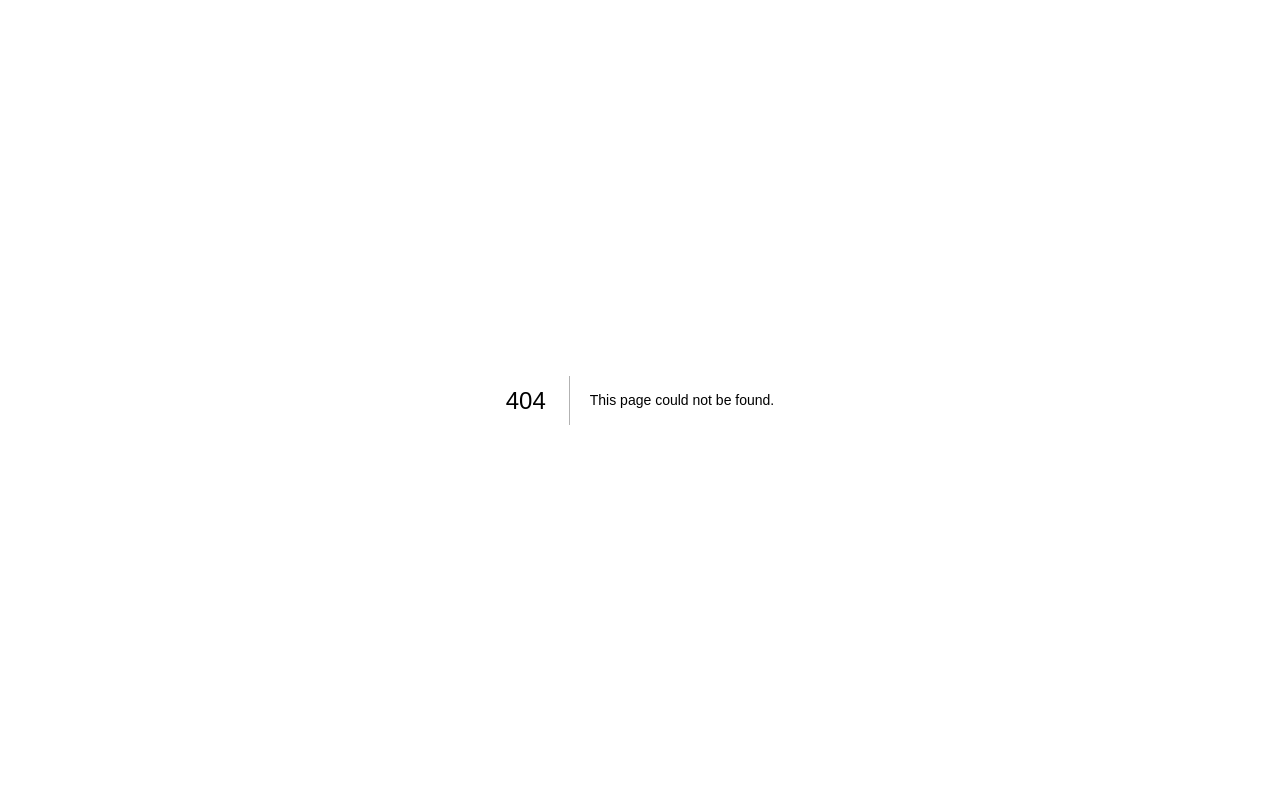
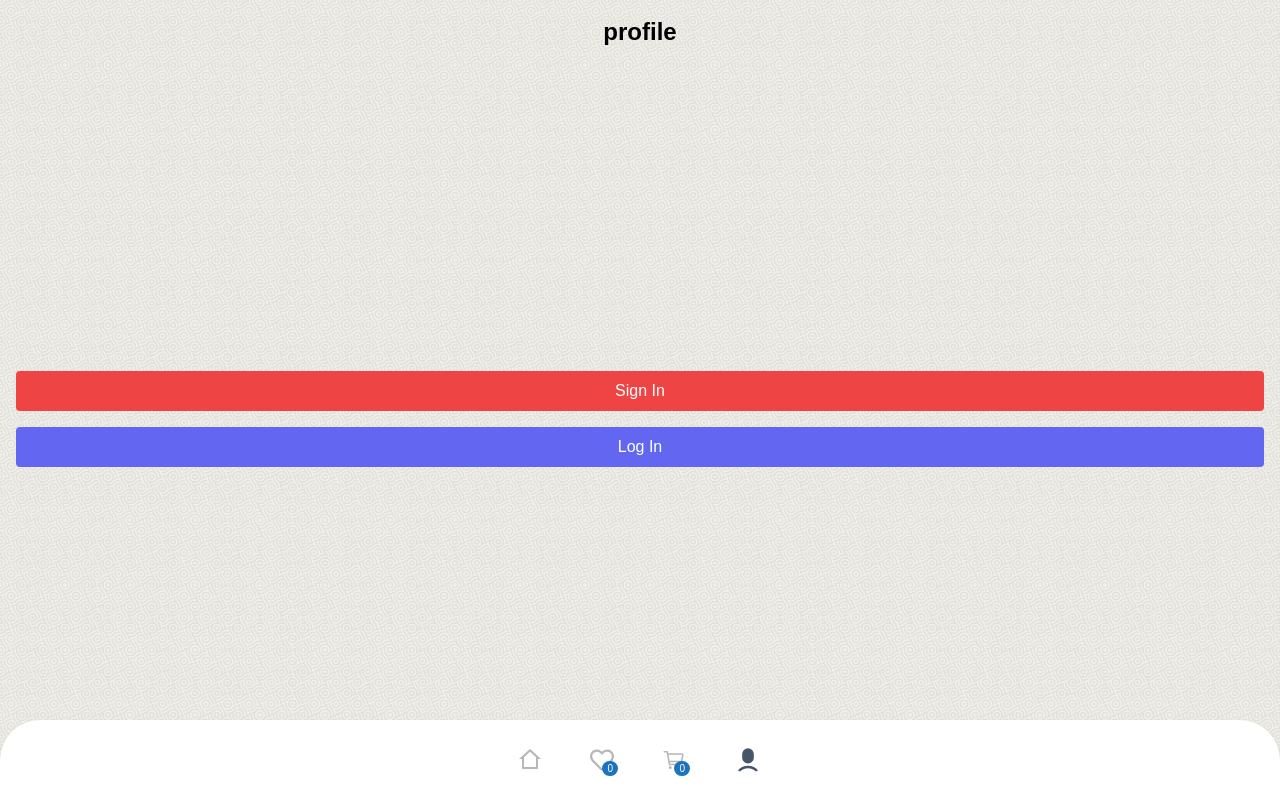
Before and after one commit to mohammadyousefi02/shopify, a Next.js app: page /profile in a window 1280 px wide. Before the commit this address had no page. Built offline with nearby package versions, Linux system fonts and the light colour scheme.

Commit message:
add profile page

```diff
--- /dev/null
+++ b/pages/profile/index.tsx
@@ -0,0 +1,30 @@
+import React, { useEffect, useState } from 'react'
+import useAuthUserToken from '../../hooks/useAuthUserToken'
+import LogInSignIn from '../../src/components/LogInSignIn'
+import UserProfile from '../../src/components/UserProfile'
+import axios from 'axios'
+import { server } from '../../config/server'
+import { Iuser } from '../../interfaces/userInterface'
+import useGetUserId from '../../hooks/useGetUserId'
+
+
+function Profile() {
+  const userId = useGetUserId()
+  const [user,setUser] = useState<Iuser>()
+  useEffect(()=>{
+      if(userId._id){
+        axios.get(`${server}/api/users/${userId._id}`).then(res=>{
+          setUser(res.data)
+        }).catch(e=>console.log(e))
+      }
+  },[])
+  const [token, setToken] = useAuthUserToken()
+
+  return (
+    <>
+       {!token ? <LogInSignIn/> : <UserProfile user={user!}/> }
+    </>
+  )
+}
+
+export default Profile
```
